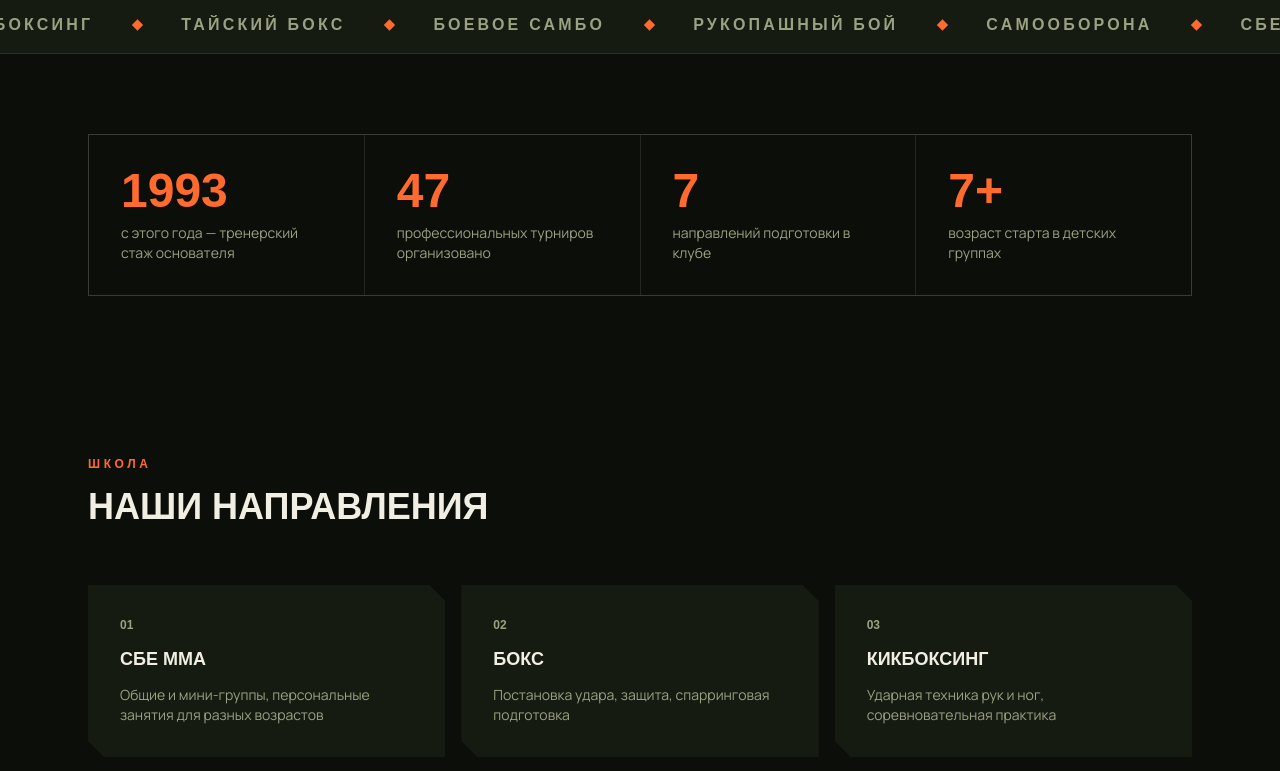
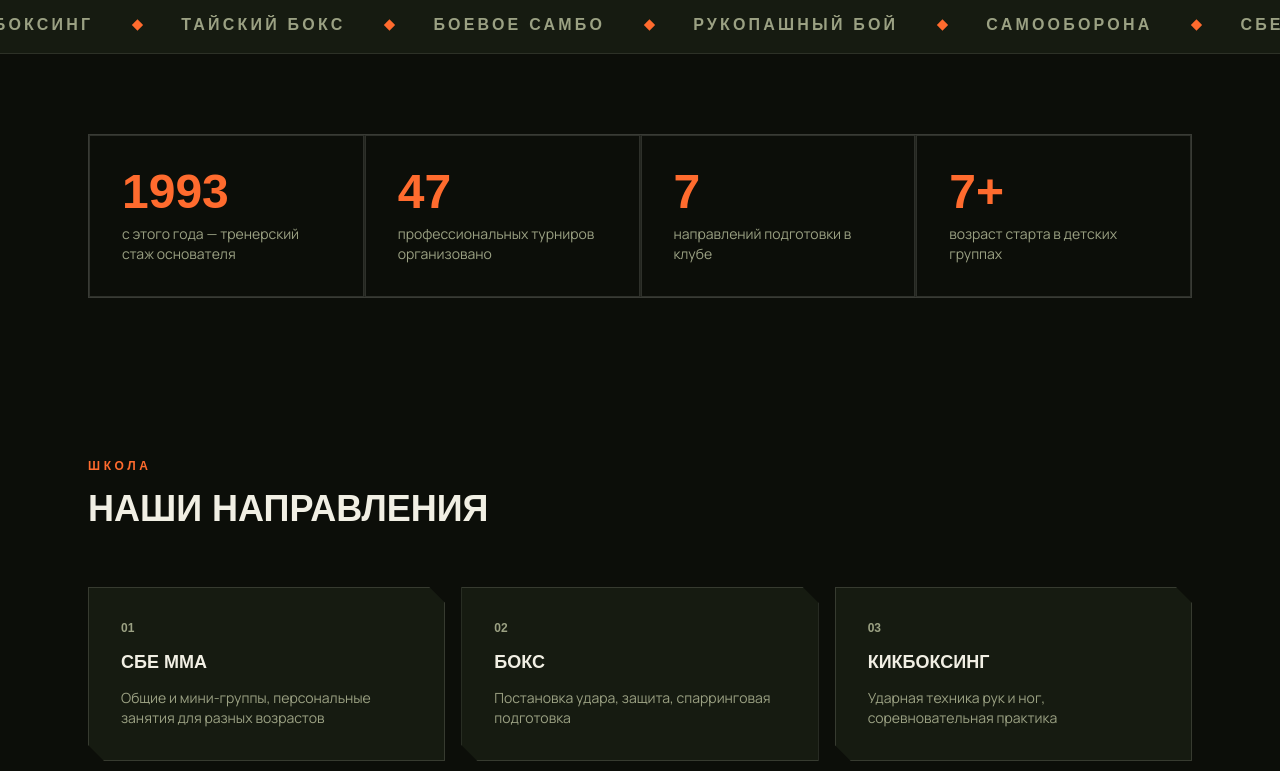
Before and after one commit to CONCLAVER/FB, a Next.js app: page / in a window 1280 px wide. Shown: the part 660-1431 px from the top of the page. Built offline with nearby package versions, Linux system fonts and the light colour scheme; a web font is replaced by a local one.

Commit message:
Обводка больших блоков (карточки, статистика, галерея)

```diff
--- a/src/components/About.tsx
+++ b/src/components/About.tsx
@@ -14,7 +14,7 @@ export const About = () => (
       {PREP.map((p, i) => (
         <article
           key={p.title}
-          className="clip-cut bg-moss p-6 transition-all duration-300 hover:-translate-y-1 hover:bg-olive/30 md:p-8"
+          className="clip-cut border border-bone/15 bg-moss p-6 transition-all duration-300 hover:-translate-y-1 hover:bg-olive/30 md:p-8"
         >
           <p className="font-display text-xs font-bold text-flame">0{i + 1}</p>
           <h3 className="mt-3 font-display text-base font-black uppercase">
--- a/src/components/Directions.tsx
+++ b/src/components/Directions.tsx
@@ -8,7 +8,7 @@ export const Directions = () => (
       {DIRECTIONS.map((d, i) => (
         <article
           key={d.title}
-          className="clip-cut group bg-moss p-6 transition-all duration-300 hover:-translate-y-1 hover:bg-olive/30 md:p-8"
+          className="clip-cut group border border-bone/15 bg-moss p-6 transition-all duration-300 hover:-translate-y-1 hover:bg-olive/30 md:p-8"
         >
           <p className="font-display text-xs font-bold text-khaki">
             {String(i + 1).padStart(2, "0")}
--- a/src/components/Gallery.tsx
+++ b/src/components/Gallery.tsx
@@ -11,7 +11,7 @@ export const Gallery = () => (
         <Placeholder
           key={s}
           label={s}
-          className="h-40 transition-transform duration-300 hover:-translate-y-1 md:h-52"
+          className="h-40 border border-bone/15 bg-moss transition-transform duration-300 hover:-translate-y-1 md:h-52"
         />
       ))}
     </div>
--- a/src/components/Stats.tsx
+++ b/src/components/Stats.tsx
@@ -57,7 +57,7 @@ export const Stats = () => (
       {STATS.map((s) => (
         <div
           key={s.value}
-          className="bg-ink p-6 transition-colors duration-300 hover:bg-moss md:p-8"
+          className="border border-bone/15 bg-ink p-6 transition-colors duration-300 hover:bg-moss md:p-8"
         >
           <AnimatedValue raw={s.value} />
           <dt className="mt-2 text-sm text-khaki">{s.label}</dt>
```
